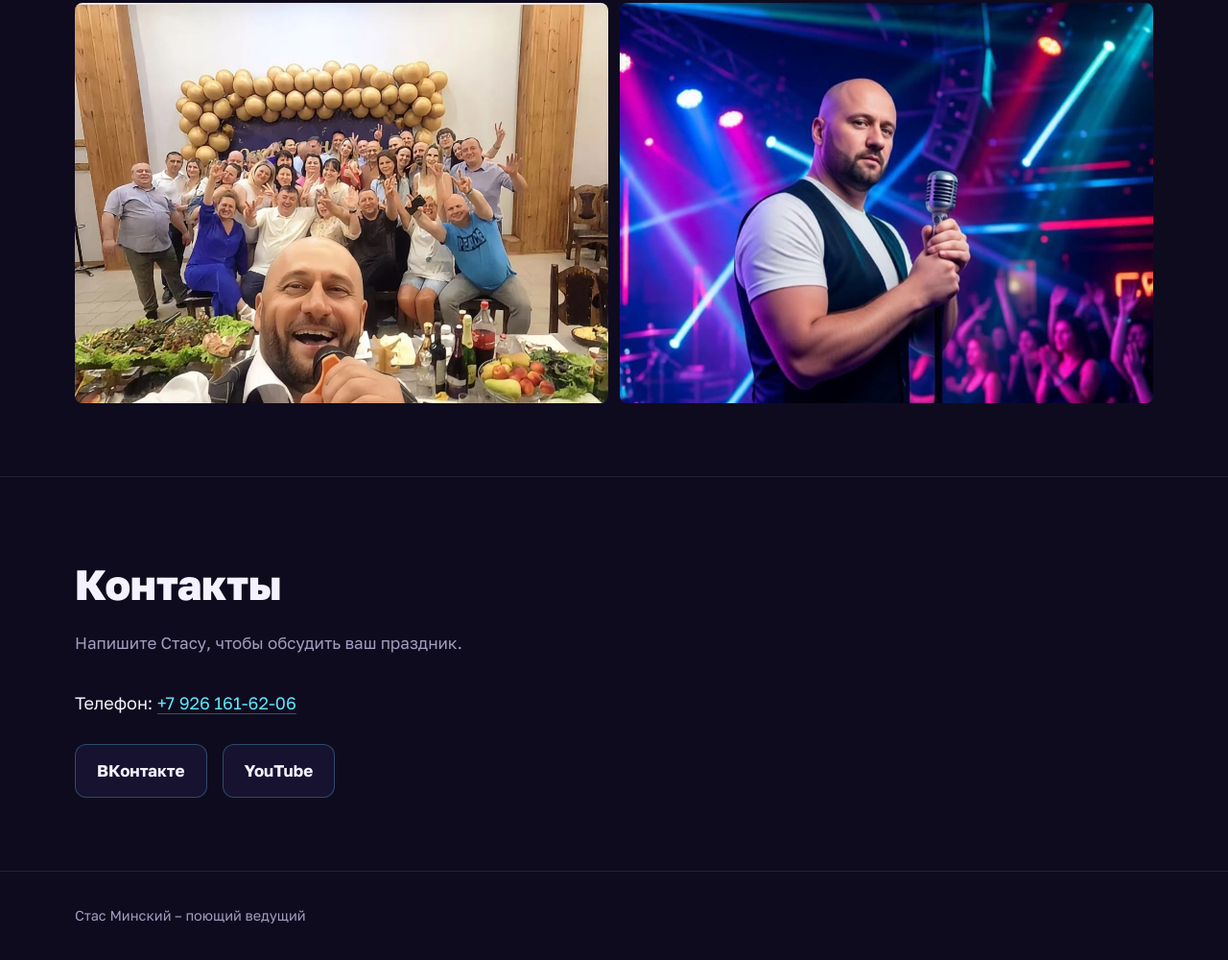
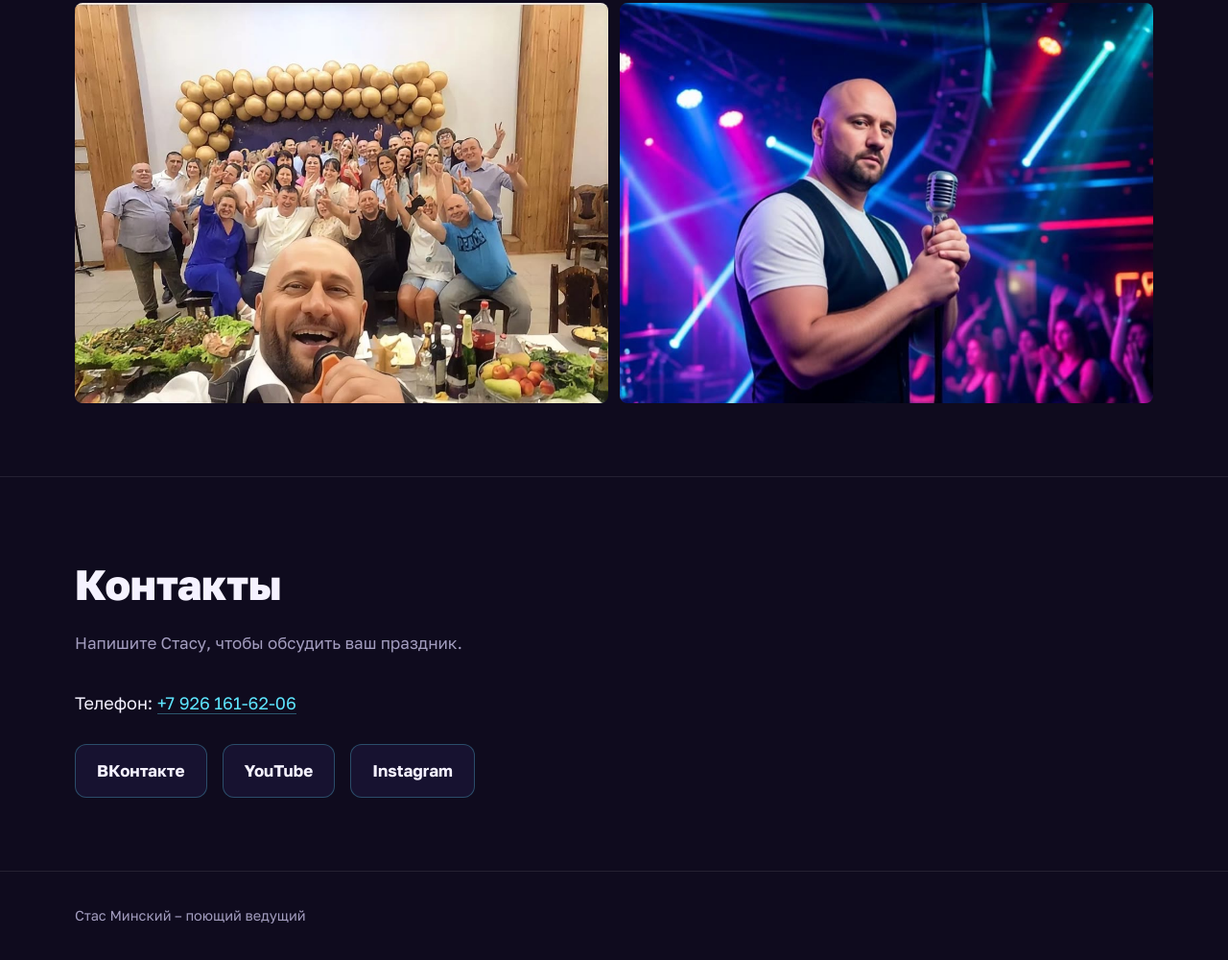
Before and after one commit to andreikovalev68/stas-minskii, a plain HTML site: page index.html in a window 1280 px wide. Shown: the part 4408-5408 px from the top of the page at 96% size. Drawn offline with Linux system fonts and the light colour scheme.

Commit message:
Добавлена ссылка Instagram
Co-Authored-By: Claude Sonnet 5.5 <noreply@anthropic.com>

```diff
--- a/index.html
+++ b/index.html
@@ -129,6 +129,7 @@
     <div class="socials">
       <a class="soc" href="https://vk.com/stasminskii" target="_blank" rel="noopener">ВКонтакте</a>
       <a class="soc" href="https://youtube.com/@stasminskiishowmen" target="_blank" rel="noopener">YouTube</a>
+      <a class="soc" href="https://www.instagram.com/invites/contact/?utm_content=1ubh67b&amp;psln=114hirqldfa27" target="_blank" rel="noopener">Instagram</a>
     </div>
   </div>
 </section>
```
